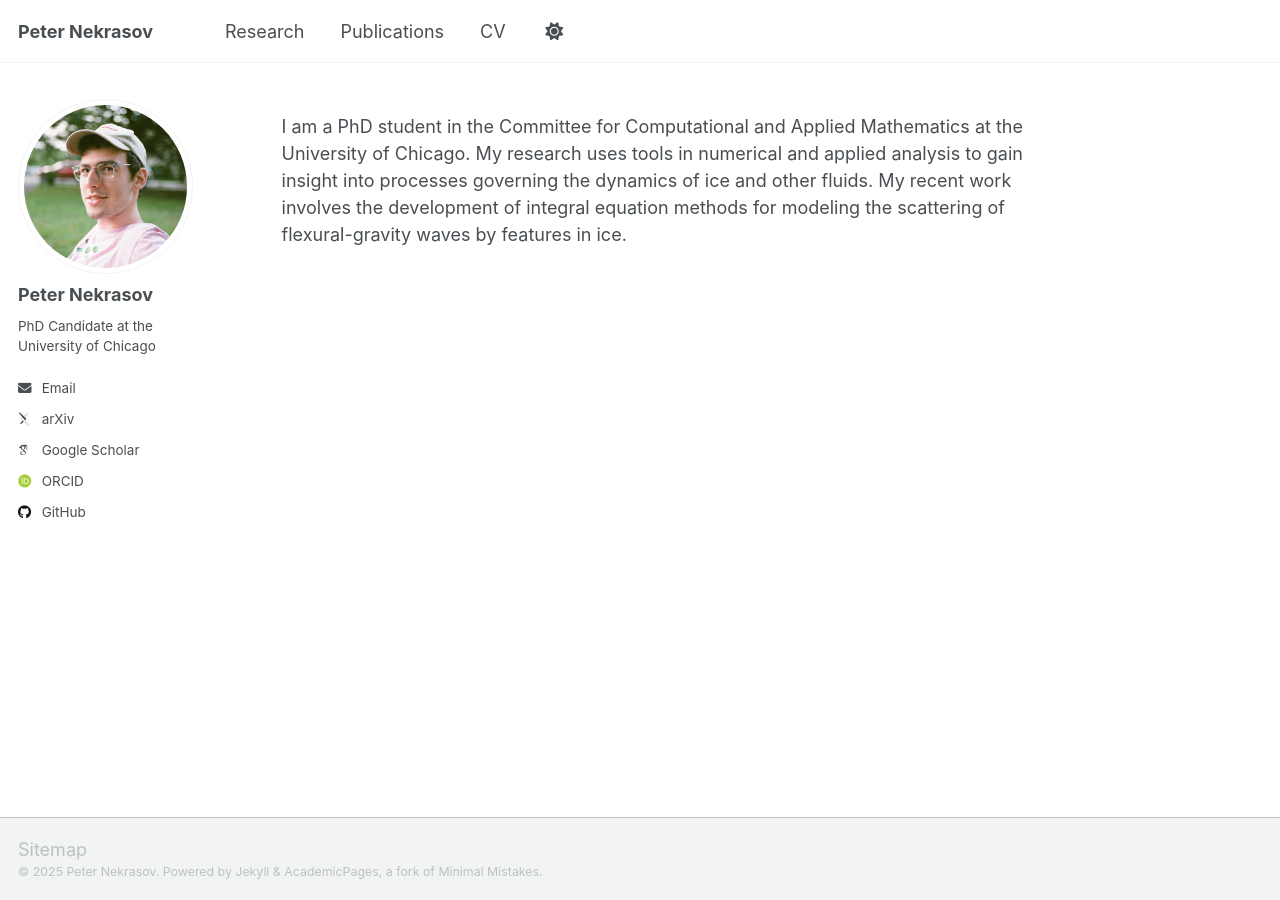
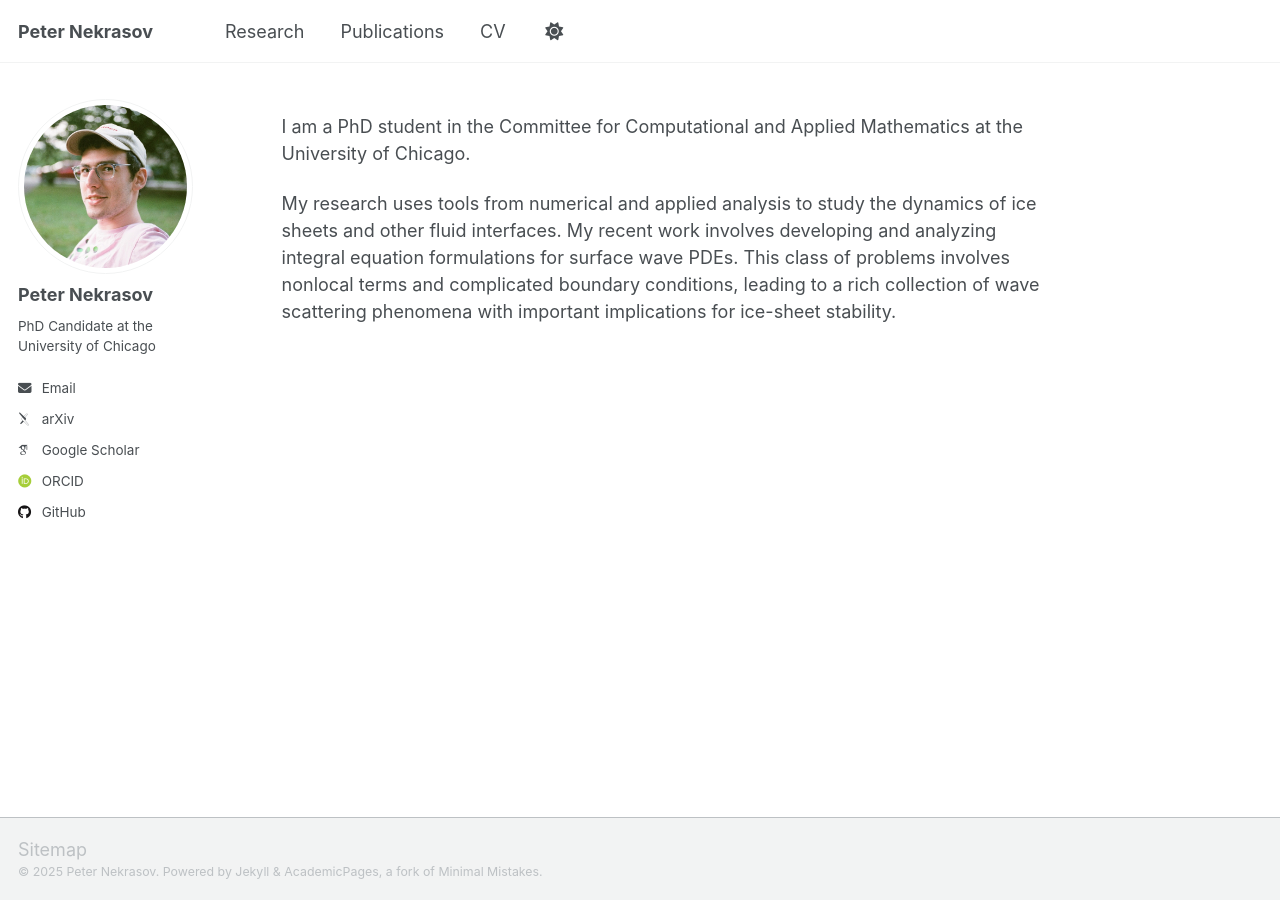
Before and after one commit to peter-nekrasov/peter-nekrasov.github.io, a Jekyll site: the page built from _pages/about.md, in a window 1280 px wide. Built offline with Jekyll 4.4.1, drawn with Linux system fonts in a browser that asks for light colours; some web fonts are replaced; a script that is not in the unit is left out.

Commit message:
Update about.md

```diff
--- a/_pages/about.md
+++ b/_pages/about.md
@@ -8,4 +8,6 @@ redirect_from:
   - /about.html
 ---
 
-I am a PhD student in the Committee for Computational and Applied Mathematics at the University of Chicago. My research uses tools in numerical and applied analysis to gain insight into processes governing the dynamics of ice and other fluids. My recent work involves the development of integral equation methods for modeling the scattering of flexural-gravity waves by features in ice.
+I am a PhD student in the Committee for Computational and Applied Mathematics at the University of Chicago.
+
+My research uses tools from numerical and applied analysis to study the dynamics of ice sheets and other fluid interfaces. My recent work involves developing and analyzing integral equation formulations for surface wave PDEs. This class of problems involves nonlocal terms and complicated boundary conditions, leading to a rich collection of wave scattering phenomena with important implications for ice-sheet stability.
```
